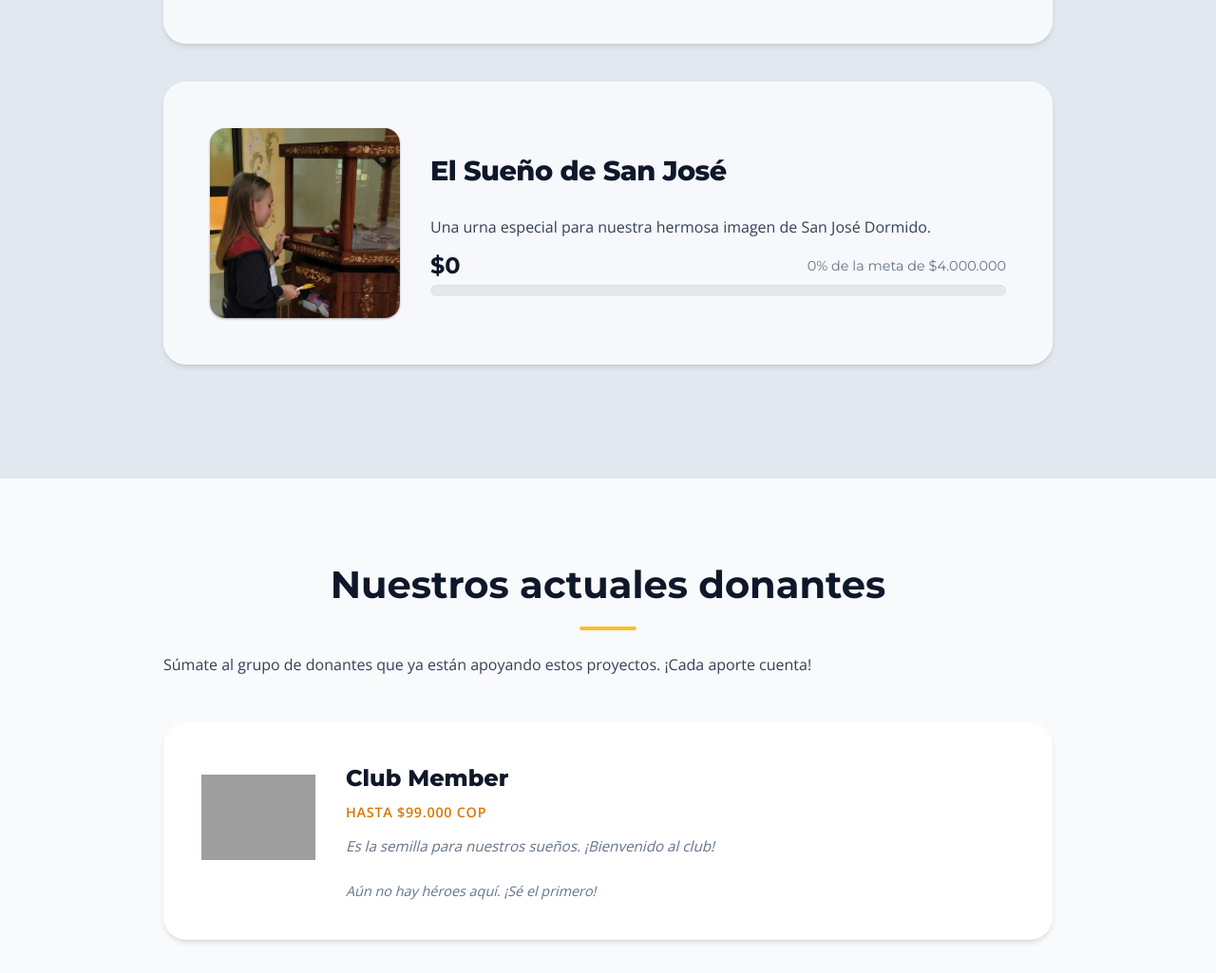
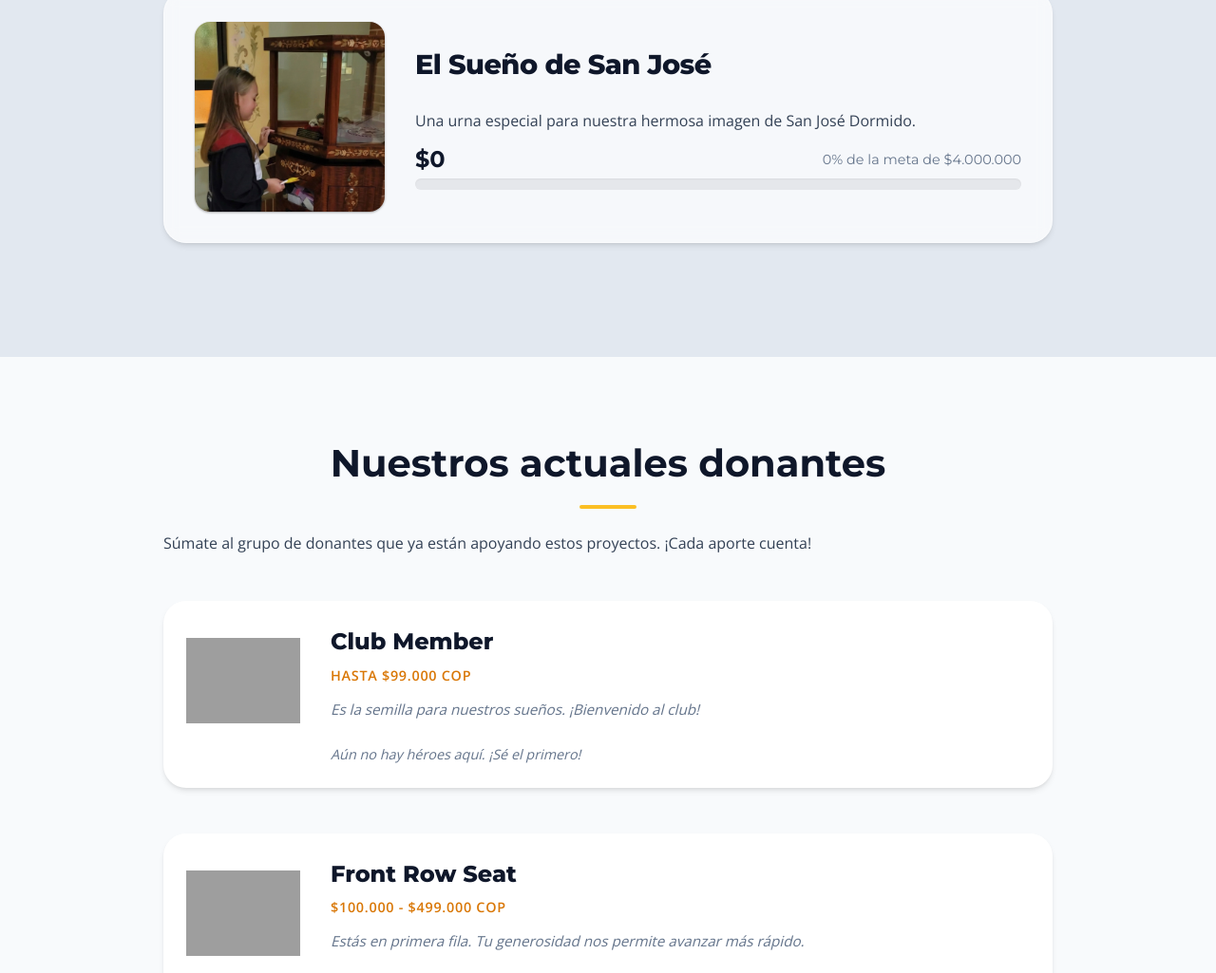
Before and after one commit to YouPray/SomosColegioIntegral, a plain HTML site: page index.html in a window 1280 px wide. Shown: the part 3763-4788 px from the top of the page at 95% size. Drawn offline with nearby package versions, Linux system fonts and the light colour scheme; grey boxes are pictures that could not be loaded.

Commit message:
Update site

```diff
--- a/style.css
+++ b/style.css
@@ -327,7 +327,7 @@ h2::after {
     background: var(--glass-bg);
     backdrop-filter: blur(8px);
     -webkit-backdrop-filter: blur(8px);
-    padding: 3rem;
+    padding: 2rem;
     border-radius: var(--radius-lg);
     margin-bottom: 2.5rem;
     box-shadow: var(--shadow-md);
@@ -554,7 +554,7 @@ h2::after {
     gap: 2rem;
     align-items: flex-start;
     background: var(--white);
-    padding: 2.5rem;
+    padding: 1.5rem;
     border-radius: var(--radius-lg);
     box-shadow: var(--shadow-md);
     transition: var(--transition);
```
Also changed, not shown: 2 other files.
